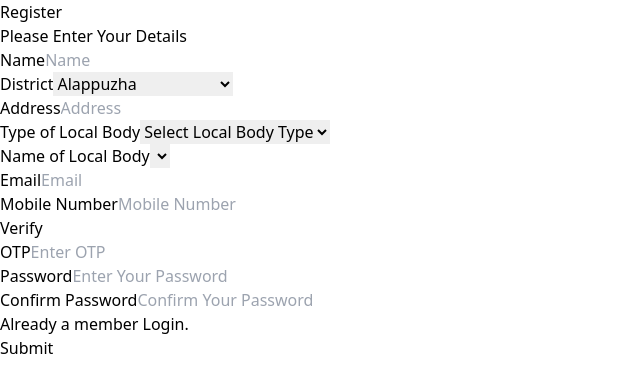
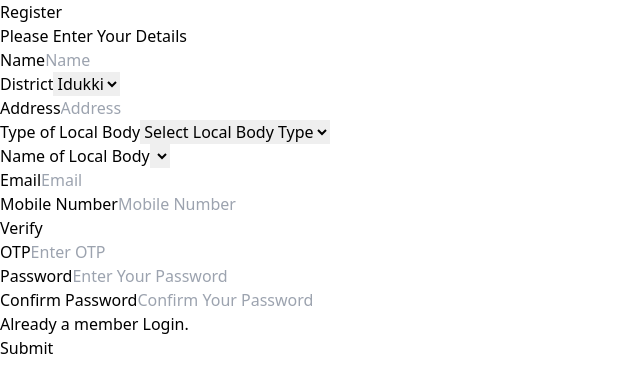
Before and after one commit to Anandhakryshnan/Grievance_Redressal, a React (Vite) app in the folder Grievance_Redressal/: page /register in a window 1280 px wide. Shown: the top 392 px of the page, without its empty margins (0-640 px from the left). Built offline with nearby package versions, Linux system fonts and the light colour scheme.

Commit message:
local body name

```diff
--- a/Grievance_Redressal/src/components/RegisterPage.jsx
+++ b/Grievance_Redressal/src/components/RegisterPage.jsx
@@ -115,6 +115,7 @@ function RegisterPage() {
     setFormData({ ...formData, [e.target.name]: e.target.value });
   };
   const handleTypeChange = (event) => {
+
     const selected = event.target.value;
     setSelectedType(selected);
     setLocalBodies(idukki[selected] || []);
@@ -166,7 +167,7 @@ function RegisterPage() {
               <input
                 type="text"
                 name="name"
-                value={formData.firstName}
+                value={formData.name}
                 onChange={handleChange}
                 className="mt-1 p-2 block w-full border border-gray-300 rounded-md shadow-sm focus:ring-indigo-500 focus:border-indigo-500 sm:text-sm"
                 placeholder="Name"
@@ -183,9 +184,10 @@ function RegisterPage() {
                 required
                 className="mt-1 p-2 block w-full border border-gray-300 rounded-md shadow-sm focus:ring-indigo-500 focus:border-indigo-500 sm:text-sm"
               >
-                <option value="Alappuzha">Alappuzha</option>
+                <option value="Idukki">Idukki</option>
+                {/* <option value="Alappuzha">Alappuzha</option>
                 <option value="Ernakulam">Ernakulam</option>
-                <option value="Idukki">Idukki</option>
+
                 <option value="Kannur">Kannur</option>
                 <option value="Kasaragod">Kasaragod</option>
                 <option value="Kollam">Kollam</option>
@@ -196,7 +198,7 @@ function RegisterPage() {
                 <option value="Pathanamthitta">Pathanamthitta</option>
                 <option value="Thiruvananthapuram">Thiruvananthapuram</option>
                 <option value="Thrissur">Thrissur</option>
-                <option value="Wayanad">Wayanad</option>
+                <option value="Wayanad">Wayanad</option> */}
               </select>
             </div>
           </div>
@@ -220,7 +222,7 @@ function RegisterPage() {
               </label>
               <select
                 name="localBodyType"
-                value={formData.localBodyType}
+                value={selectedType}
                 onChange={handleTypeChange}
                 required
                 className="mt-1 p-2 block w-full border border-gray-300 rounded-md shadow-sm focus:ring-indigo-500 focus:border-indigo-500 sm:text-sm"
```
